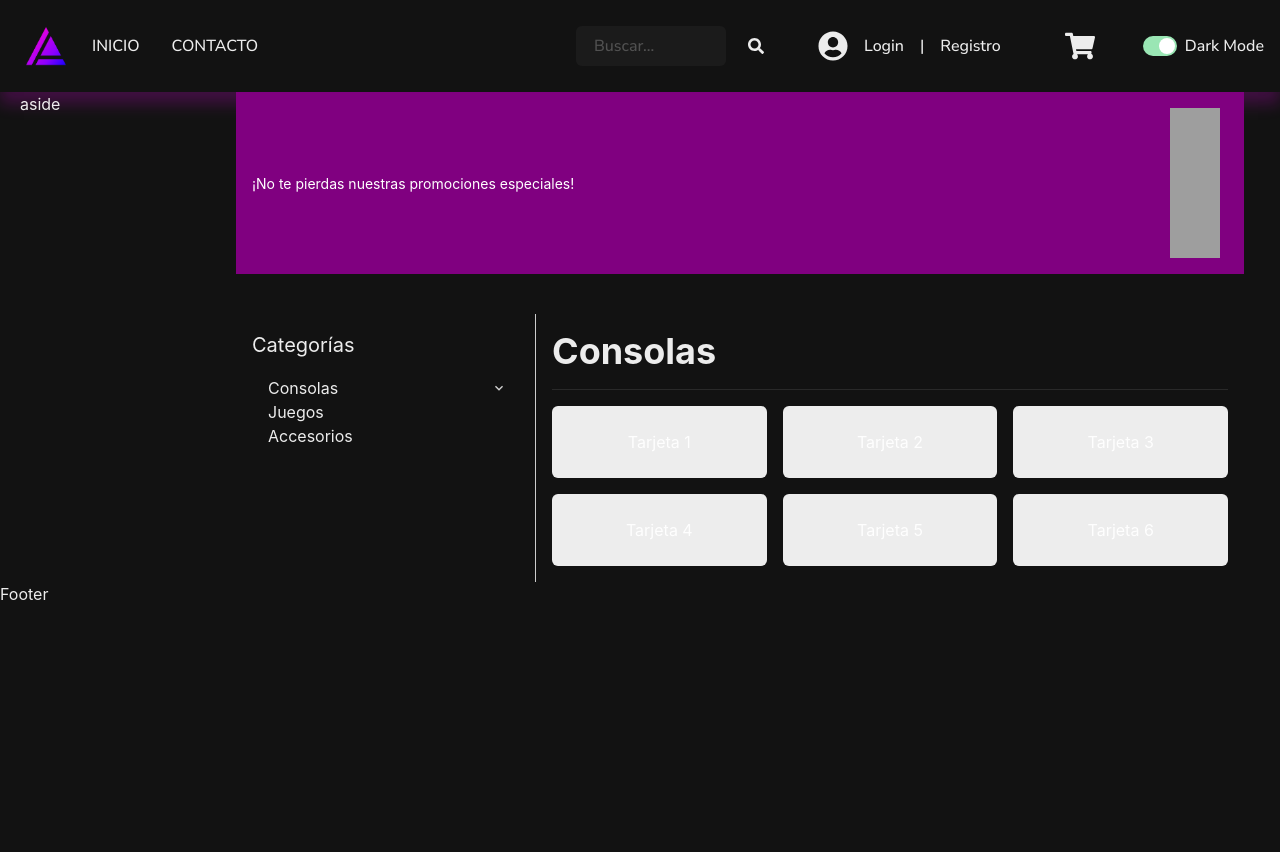
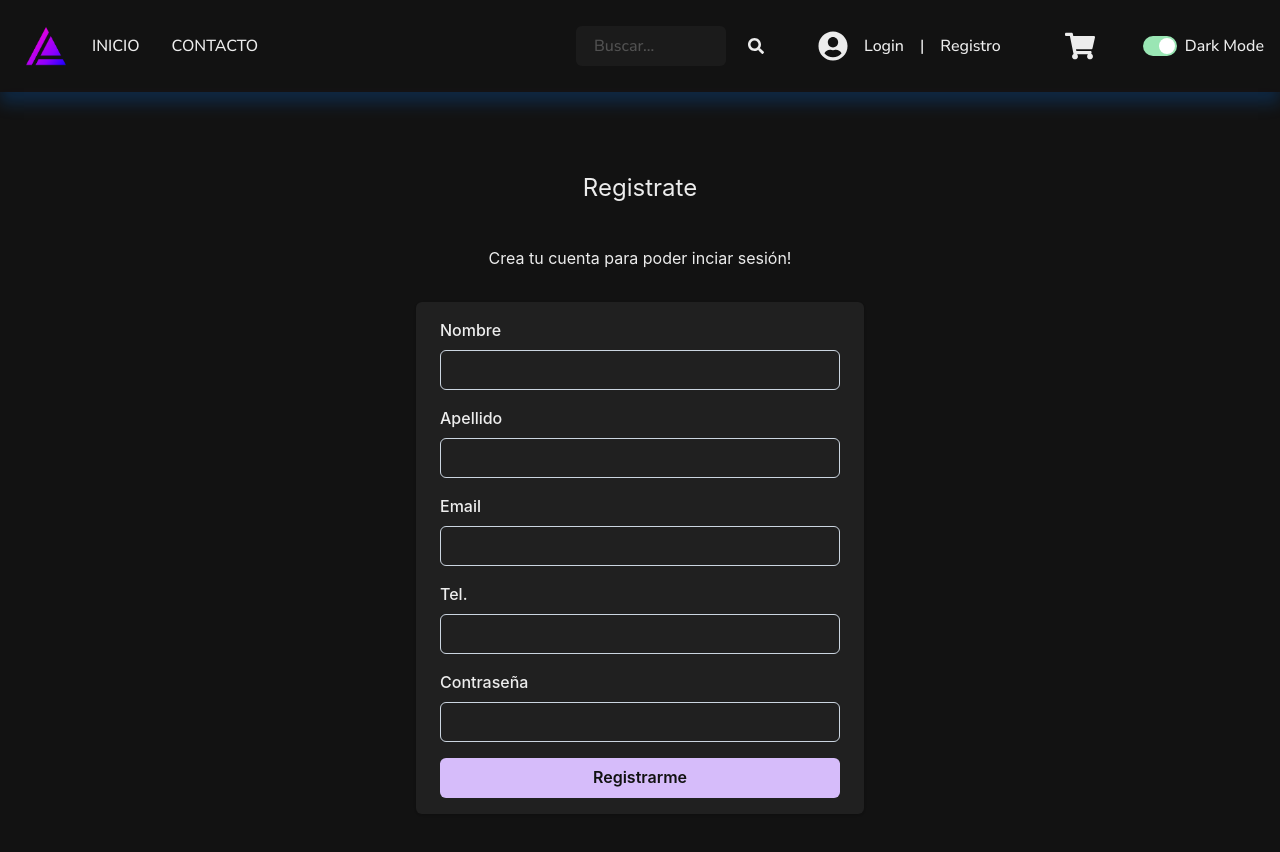
Before and after one commit to patrigarcia/e-commerce_frontend, a React (Vite) app: page /signup in a window 1280 px wide. Shown: the top 852 px of the page. Before the commit the page ends 800 px from the top, so only its background shows below. Built offline with nearby package versions, Linux system fonts and the light colour scheme; grey boxes are pictures that could not be loaded.

Commit message:
Fixed errors routes

```diff
--- a/src/App.jsx
+++ b/src/App.jsx
@@ -1,7 +1,20 @@
-import MyRoutes from "./routes";
+import AppRoutes from "./routes";
+import { UserProvider } from "./context/UserContext/UserState";
+import { ProductsProvider } from "./context/ProductsContext/ProductsState";
+import { OrdersProvider } from "./context/OrdersContext/OrdersState";
 
 const App = () => {
-    return <MyRoutes />;
+    return (
+        <>
+            <UserProvider>
+                <ProductsProvider>
+                    <OrdersProvider>
+                        <AppRoutes />
+                    </OrdersProvider>
+                </ProductsProvider>
+            </UserProvider>
+        </>
+    );
 };
 
 export default App;
--- a/src/components/Contact/Contact.scss
+++ b/src/components/Contact/Contact.scss
@@ -1,4 +1,3 @@
-// Contact.scss
 
 .containerD {
     display: flex;
--- a/src/components/Header/Header.jsx
+++ b/src/components/Header/Header.jsx
@@ -12,14 +12,14 @@
     return (
         <Flex className="navbar" alignItems="flex-start" justifyContent="space-between" direction="row">
             <Flex alignItems="center">
-                <Link to="/home">
+                <Link to="/">
                     <Image className="logo" src={logo} boxSize="40px" />
                 </Link>
                 <Spacer />
 
                 {!isMobile && (
                     <>
-                        <Link className="link" to="/home">
+                        <Link className="link" to="/">
                             INICIO
                         </Link>
                         <Link className="link" to="/contact">
@@ -34,7 +34,7 @@
                     <MenuButton as={IconButton} aria-label="Options" icon={<HamburgerIcon />} variant="outline" />
                     <MenuList>
                         <MenuItem>
-                            <Link className="link" to="/home">
+                            <Link className="link" to="/">
                                 INICIO
                             </Link>
                         </MenuItem>
--- a/src/components/Header/Header.scss
+++ b/src/components/Header/Header.scss
@@ -3,7 +3,7 @@
 .navbar{
     font-family: 'Nunito Sans', sans-serif;
     font-size: 1em;
-    box-shadow: 0px 12px 15px rgba(251, 0, 255, 0.2);
+    box-shadow: 0px 12px 15px rgba(0, 123, 255, 0.2);
     display: flex;
     align-items: center;
     justify-content: space-between;
--- a/src/components/Home/Home.jsx
+++ b/src/components/Home/Home.jsx
@@ -1,6 +1,7 @@
 import React from "react";
 import { Flex, Box, Text, IconButton, Collapse, ListItem, UnorderedList, SimpleGrid, Center, Heading, Divider } from "@chakra-ui/react";
 import { ChevronDownIcon } from "@chakra-ui/icons";
+import ImageBar from "../ImageBar/ImageBar";
 
 const Home = () => {
     const [isOpen, setIsOpen] = React.useState(false);
@@ -10,6 +11,8 @@
     };
 
     return (
+        <>
+            <ImageBar />
             <Flex>
                 <Box as="aside" w="300px" p={4} borderRight="1px solid #ccc" mt={10}>
                     <Text fontSize="xl" mb={4}>
@@ -65,6 +68,7 @@
                     </main>
                 </Box>
             </Flex>
+        </>
     );
 };
 
--- a/src/components/ImageBar/ImageBar.jsx
+++ b/src/components/ImageBar/ImageBar.jsx
@@ -1,21 +1,18 @@
 import React from "react";
-import { Flex, Box, Text, Image, Link } from "@chakra-ui/react";
+import { Flex, Box, Image, Link } from "@chakra-ui/react";
 
 const ImageBar = () => {
     return (
         <Flex bg="purple" color="white" alignItems="center" direction="row" p={4}>
-            <Box flex="1">
-                <Text fontSize="sm">¡No te pierdas nuestras promociones especiales!</Text>
-            </Box>
-            <Box>
+            <Box display="flex" alignItems="center">
                 <Link href="/promotions">
-                    <Image src="/images/promotion1.jpg" alt="Promotion 1" boxSize="50px" mx={2} />
+                    <Image src="http://192.168.1.139:9001/uploads/image_1691054682286-839026399.jpeg" alt="Promotion 1" boxSize="150px" mx={2} />
                 </Link>
                 <Link href="/promotions">
-                    <Image src="/images/promotion2.jpg" alt="Promotion 2" boxSize="50px" mx={2} />
+                    <Image src="http://192.168.1.139:9001/uploads/image_1691054682286-839026399.jpeg" alt="Promotion 2" boxSize="150px" mx={2} />
                 </Link>
                 <Link href="/promotions">
-                    <Image src="/images/promotion3.jpg" alt="Promotion 3" boxSize="50px" mx={2} />
+                    <Image src="http://192.168.1.139:9001/uploads/image_1691054682286-839026399.jpeg" alt="Promotion 3" boxSize="150px" mx={2} />
                 </Link>
             </Box>
         </Flex>
--- /dev/null
+++ b/src/components/Layout/Layout.jsx
@@ -0,0 +1,15 @@
+import { Outlet } from "react-router-dom";
+import Header from "../Header/Header";
+
+const Layout = () => {
+    return (
+        <>
+            <Header />
+            <div className="custom-margin">
+                <Outlet />
+            </div>
+        </>
+    );
+};
+
+export default Layout;
--- a/src/components/SignUp/SignUp.jsx
+++ b/src/components/SignUp/SignUp.jsx
@@ -0,0 +1,78 @@
+import React, { useState } from "react";
+import { Button, FormControl, FormLabel, Input, VStack, Card, Center } from "@chakra-ui/react";
+import axios from "axios";
+import "./SignUp.scss";
+
+const SignUp = () => {
+    const [formData, setFormData] = useState({
+        name: "",
+        surname: "",
+        mail: "",
+        tel: "",
+        password: "",
+        role: "",
+    });
+
+    const handleChange = (e) => {
+        const { name, value } = e.target;
+        setFormData((prevData) => ({
+            ...prevData,
+            [name]: value,
+        }));
+    };
+
+    const handleSubmit = async (e) => {
+        e.preventDefault();
+
+        try {
+            const response = await axios.post("/users", formData);
+            console.log(response.data.message);
+        } catch (error) {
+            console.error("Error al crear al usuario:", error);
+        }
+    };
+
+    return (
+        <div className="containerD">
+            <h1 className="title">Registrate</h1>
+            <Center mt={4} style={{ textAlign: "center" }}>
+                <h5>
+                   Crea tu cuenta para poder inciar sesión!
+                </h5>
+            </Center>
+
+            <Card className="formCard" maxW="md" mx="auto" mt={8}>
+                <VStack spacing={4} align="center">
+                    <form onSubmit={handleSubmit} className="signup-form">
+                        <FormControl id="username">
+                            <FormLabel>Nombre</FormLabel>
+                            <Input type="text" name="name" value={formData.name} onChange={handleChange} required />
+                        </FormControl>
+                        <FormControl id="surname">
+                            <FormLabel>Apellido</FormLabel>
+                            <Input type="text" name="surname" value={formData.surname} onChange={handleChange} required />
+                        </FormControl>
+                        <FormControl id="email">
+                            <FormLabel>Email</FormLabel>
+                            <Input type="email" name="mail" value={formData.mail} onChange={handleChange} required />
+                        </FormControl>
+                        <FormControl id="tel">
+                            <FormLabel>Tel.</FormLabel>
+                            <Input type="number" name="tel" value={formData.tel} onChange={handleChange} required />
+                        </FormControl>
+                        <FormControl id="password">
+                            <FormLabel>Contraseña</FormLabel>
+                            <Input type="password" name="password" value={formData.password} onChange={handleChange} required />
+                        </FormControl>
+
+                        <Button type="submit" colorScheme="purple">
+                            Registrarme
+                        </Button>
+                    </form>
+                </VStack>
+            </Card>
+        </div>
+    );
+};
+
+export default SignUp;
--- /dev/null
+++ b/src/components/SignUp/SignUp.scss
@@ -0,0 +1,40 @@
+.signup-form {
+    width: 100%;
+    max-width: 400px;
+
+
+
+    .chakra-form-control {
+      margin-bottom: 1rem;
+    }
+
+    .chakra-input {
+      border: 1px solid #cbd5e0;
+      border-radius: 0.375rem;
+      padding: 0.5rem;
+    }
+
+    .chakra-button {
+      width: 100%;
+    }
+  }
+
+.formCard {
+    width: 100%;
+    max-width: 400px;
+    padding: 1em;
+    box-shadow: 0px 6px 8px rgba(0, 0, 0, 0.2);
+    border-radius: 8px;
+    background-color:rgba(213, 213, 213, 0.2);
+
+  }
+
+  .containerD {
+    display: flex;
+    flex-direction: column;
+    align-items: center;
+    justify-content: center;
+    min-height: 100vh;
+
+    box-shadow: 0px 12px 15px rgba(251, 0, 255, 0.2);
+  }
--- a/src/routes.jsx
+++ b/src/routes.jsx
@@ -1,10 +1,8 @@
 import { BrowserRouter, Route, Routes } from "react-router-dom";
-import { Grid, GridItem, Show, Box } from "@chakra-ui/react";
-import { UserProvider } from "./context/UserContext/UserState";
-import { ProductsProvider } from "./context/ProductsContext/ProductsState";
-import { OrdersProvider } from "./context/OrdersContext/OrdersState";
+import { Grid, GridItem } from "@chakra-ui/react";
 
 // acá importé los componentes que estaban en app
+import Layout from "./components/Layout/Layout";
 import Header from "./components/Header/Header";
 import ImageBar from "./components/ImageBar/ImageBar";
 import Cart from "./components/Cart/Cart";
@@ -13,42 +11,29 @@
 import Home from "./components/Home/Home";
 import Profile from "./components/Profile/Profile";
 import ErrorPage from "./components/Error/ErrorPage";
+import SignUp from "./components/SignUp/SignUp";
 
-const MyRoutes = () => {
+const AppRoutes = () => {
     return (
         <BrowserRouter>
-            <UserProvider>
-                <ProductsProvider>
-                    <OrdersProvider>
-                        <Grid templateAreas={{ base: `"nav" "main" "footer"`, lg: `"nav nav" "aside main" "footer footer"` }} templateColumns={{ base: "1fr", lg: "200px 1fr" }}>
+            <Grid templateAreas={{ base: `"nav"`, lg: `"nav nav"` }} templateColumns={{ base: "1fr", lg: "200px 1fr" }}>
                 <GridItem area="nav">
                     <Header />
+
                     <Routes>
-                                    <Route path="/" element={<Home />} errorElement={<ErrorPage />} />
-                                    <Route path="/cart" element={<Cart />} />
-                                    <Route path="/login" element={<Login />} />
-                                    <Route path="/contact" element={<Contact />} />
-                                    <Route path="/profile" element={<Profile />} />
+                        <Route path="/" element={<Layout />} errorElement={<ErrorPage />} />
+                        <Route index element={<Home />} />
+                        <Route path="profile" element={<Profile />} />
+                        <Route path="/cart" element={<Cart />} errorElement={<ErrorPage />} />
+                        <Route path="/login" element={<Login />} errorElement={<ErrorPage />} />
+                        <Route path="/contact" element={<Contact />} errorElement={<ErrorPage />} />
+                        <Route path="/profile" element={<Profile />} errorElement={<ErrorPage />} />
+                        <Route path="/signup" element={<SignUp />} errorElement={<ErrorPage />} />
                     </Routes>
                 </GridItem>
-                            <Show above="lg">
-                                <GridItem area="aside" paddingX={5}>
-                                    aside
-                                </GridItem>
-                            </Show>
-                            <GridItem area="main">
-                                <Box paddingLeft={9} paddingRight={9}>
-                                    <ImageBar />
-                                    <Home />
-                                </Box>
-                            </GridItem>
-                            <GridItem area="footer">Footer</GridItem>
             </Grid>
-                    </OrdersProvider>
-                </ProductsProvider>
-            </UserProvider>
         </BrowserRouter>
     );
 };
 
-export default MyRoutes;
+export default AppRoutes;
```
Also changed, not shown: src/components/Login/Login.jsx (+4 -3 lines). Lines whose indentation alone changed are shown as unchanged.
